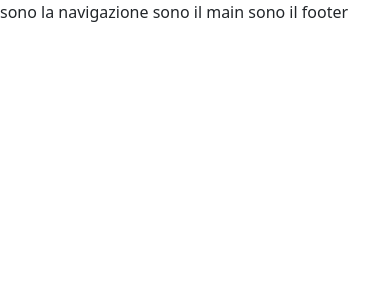
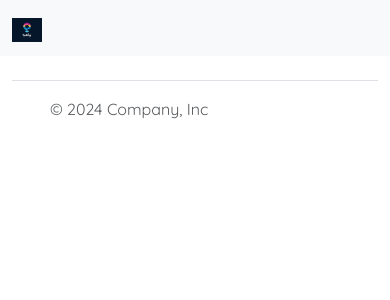
Before and after one commit to eugeniomalavasi/travel-app, a Vue app: page / in a window 390 px wide. Shown: the top 300 px of the page. Built offline with nearby package versions, Linux system fonts and the light colour scheme.

Commit message:
feat: basic scaffoolding complete

```diff
--- a/src/App.vue
+++ b/src/App.vue
@@ -2,16 +2,19 @@
   import axios from "axios"
   import AppNavBar from "./components/AppNavBar.vue"
   import AppFooter from "./components/AppFooter.vue"
+  import MainMap from "./components/MainMap.vue"
 
   export default {
-    components: {AppNavBar, AppFooter},
+    components: { AppNavBar, AppFooter, MainMap },
   }
 </script>
 
 <template>
-<AppNavBar />
-sono il main
-<AppFooter />
+  <AppNavBar />
+  <div class="container">
+    <MainMap />
+  </div>
+  <AppFooter />
 </template>
 
 <style scoped lang="scss">
--- a/src/components/AppFooter.vue
+++ b/src/components/AppFooter.vue
@@ -5,7 +5,30 @@
 </script>
 
 <template>
-sono il footer
+    <div class="container">
+        <footer class="d-flex flex-wrap justify-content-between align-items-center py-3 my-4 border-top">
+            <div class="col-md-4 d-flex align-items-center">
+                <a href="/" class="mb-3 me-2 mb-md-0 text-body-secondary text-decoration-none lh-1">
+                    <svg class="bi" width="30" height="24">
+                        <use xlink:href="#bootstrap"></use>
+                    </svg>
+                </a>
+                <span class="mb-3 mb-md-0 text-body-secondary">© 2024 Company, Inc</span>
+            </div>
+
+            <ul class="nav col-md-4 justify-content-end list-unstyled d-flex">
+                <li class="ms-3"><a class="text-body-secondary" href="#"><svg class="bi" width="24" height="24">
+                            <use xlink:href="#twitter"></use>
+                        </svg></a></li>
+                <li class="ms-3"><a class="text-body-secondary" href="#"><svg class="bi" width="24" height="24">
+                            <use xlink:href="#instagram"></use>
+                        </svg></a></li>
+                <li class="ms-3"><a class="text-body-secondary" href="#"><svg class="bi" width="24" height="24">
+                            <use xlink:href="#facebook"></use>
+                        </svg></a></li>
+            </ul>
+        </footer>
+    </div>
 </template>
 
 <style scoped lang="scss">
--- a/src/components/AppNavBar.vue
+++ b/src/components/AppNavBar.vue
@@ -5,7 +5,13 @@
 </script>
 
 <template>
-sono la navigazione
+    <nav class="navbar bg-body-tertiary">
+        <div class="container">
+            <a class="navbar-brand" href="#">
+                <img src="/src/assets/img/logo.png" alt="Bootstrap" width="30" height="24">
+            </a>
+        </div>
+    </nav>
 </template>
 
 <style scoped lang="scss">
--- /dev/null
+++ b/src/components/MainMap.vue
@@ -0,0 +1,17 @@
+<script>
+    export default {
+        data() {
+            return {
+
+            }
+        },
+    }
+</script>
+
+<template>
+
+</template>
+
+<style scoped lang="scss">
+
+</style>
--- a/src/style/general.scss
+++ b/src/style/general.scss
@@ -1,2 +1,8 @@
 @import "bootstrap/scss/bootstrap";
 @import "@fortawesome/fontawesome-free/css/all.min.css";
+
+@import url('https://fonts.googleapis.com/css2?family=Quicksand:wght@300..700&display=swap');
+
+* {
+    font-family: "Quicksand", Arial, Helvetica, sans-serif;
+}
```
Also changed, not shown: src/assets/img/logo.png (added).
